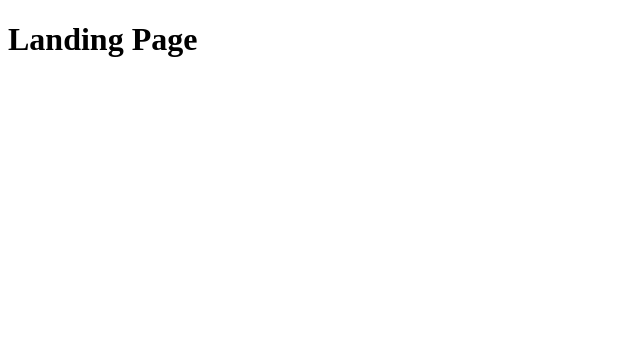
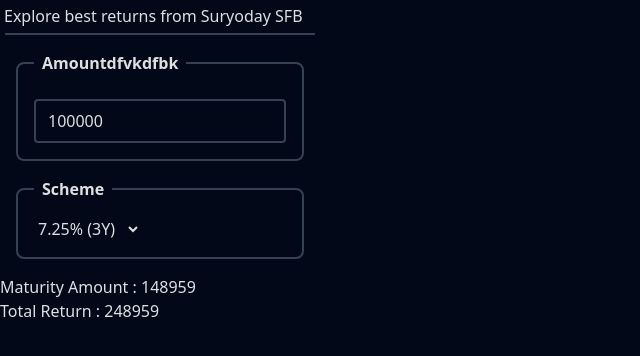
Before and after one commit to varun4sid/seo-landing, a React (Vite) app: page / in a window 1280 px wide. Shown: the top 356 px of the page, without its empty margins (0-640 px from the left). Built offline with nearby package versions, Linux system fonts and the light colour scheme.

Commit message:
feature : FD Calculator exploring high returns - Add Tailwind CSS

```diff
--- a/package.json
+++ b/package.json
@@ -10,8 +10,10 @@
     "preview": "vite preview"
   },
   "dependencies": {
+    "@tailwindcss/vite": "^4.1.14",
     "react": "^19.1.1",
-    "react-dom": "^19.1.1"
+    "react-dom": "^19.1.1",
+    "tailwindcss": "^4.1.14"
   },
   "devDependencies": {
     "@eslint/js": "^9.36.0",
--- a/src/App.css
+++ b/src/App.css
@@ -0,0 +1,29 @@
+@import "tailwindcss";
+
+body {
+    background-color: hsl(222.2 84.4% 4.9%);
+    color: rgba(255, 255, 255, 0.87);
+}
+
+.horizontal {
+    height: 2px;
+    display: block;
+    background-color: oklch(37.3% 0.034 259.733);
+    border-color: oklch(37.3% 0.034 259.733);
+    margin: 5px;
+}
+
+.sticky-calculator {
+    position: sticky;
+    max-width: 25vw;
+    min-width: 300px;
+    width: 25vw;
+    border-color: oklch(37.3% 0.034 259.733);
+    border-radius: 3px;
+}
+
+@media (max-width: 700px) {
+    .sticky-calculator {
+        display: none;
+    }
+}
--- a/src/App.tsx
+++ b/src/App.tsx
@@ -1,5 +1,8 @@
+import StickyCalculator from "./components/StickyCalculator/StickyCalculator";
+import "./App.css";
+
 function App() {
-    return <h1>Landing Page</h1>;
+    return <StickyCalculator />;
 }
 
 export default App;
--- /dev/null
+++ b/src/components/StickyCalculator/Amount.tsx
@@ -0,0 +1,30 @@
+import { useEffect } from "react";
+import type { amountState } from "../../constants/interfaces";
+
+function Amount({ amount, setAmount }: amountState) {
+    const handleChange = (e: React.ChangeEvent<HTMLInputElement>) => {
+        setAmount(Number(e.target.value));
+    };
+
+    useEffect(() => {
+        console.log(`Amount : ${amount}`);
+    }, [amount]);
+
+    return (
+        <fieldset className="m-4 p-4 border-2 border-gray-700 rounded-lg">
+            <legend className="font-semibold px-2">Amountdfvkdfbk</legend>
+            <input
+                type="number"
+                id="amount"
+                min={0}
+                value={amount}
+                onChange={handleChange}
+                max={1000000000}
+                step={1}
+                className="mt-2 px-3 py-2 border-2 border-gray-700 rounded w-full"
+            />
+        </fieldset>
+    );
+}
+
+export default Amount;
--- /dev/null
+++ b/src/components/StickyCalculator/SelectScheme.tsx
@@ -0,0 +1,32 @@
+import { suryoday } from "../../constants/db";
+import type { schemeState } from "../../constants/interfaces";
+
+function SelectScheme({ setScheme }: schemeState) {
+    function handleChangeScheme(e: React.ChangeEvent<HTMLSelectElement>) {
+        setScheme(Number(e.target.value));
+    }
+
+    return (
+        <div>
+            <fieldset className="m-4 p-4 border-2 border-gray-700 rounded-lg">
+                <legend className="font-semibold px-2">Scheme</legend>
+                <select
+                    name="sticky-scheme"
+                    id="sticky-scheme"
+                    onChange={handleChangeScheme}
+                >
+                    <option value="" disabled>
+                        Select
+                    </option>
+                    {suryoday.schemes.map((scheme) => (
+                        <option
+                            value={scheme.tenure}
+                        >{`${scheme.rate}% (${scheme.tenure}Y)`}</option>
+                    ))}
+                </select>
+            </fieldset>
+        </div>
+    );
+}
+
+export default SelectScheme;
--- /dev/null
+++ b/src/components/StickyCalculator/StickyCalculator.tsx
@@ -0,0 +1,28 @@
+import { useState } from "react";
+import Amount from "./Amount";
+import SelectScheme from "./SelectScheme";
+import { getReturns } from "../../constants/calculations";
+import { suryoday } from "../../constants/db";
+
+function StickyCalculator() {
+    const [amount, setAmount] = useState(100000);
+    const [scheme, setScheme] = useState(5);
+
+    const select = suryoday.schemes.filter(
+        (object) => object.tenure === scheme
+    )[0];
+    const returns = getReturns(amount, select.rate, select.tenure);
+
+    return (
+        <div className="sticky-calculator">
+            <p className="m-1">Explore best returns from Suryoday SFB</p>
+            <div className="horizontal"></div>
+            <Amount amount={amount} setAmount={setAmount} />
+            <SelectScheme setScheme={setScheme} />
+            <p>Maturity Amount : {returns.maturity.toFixed()}</p>
+            <p>Total Return : {returns.return.toFixed()}</p>
+        </div>
+    );
+}
+
+export default StickyCalculator;
--- /dev/null
+++ b/src/constants/calculations.ts
@@ -0,0 +1,12 @@
+export function getReturns(
+    amount: number,
+    rate: number,
+    tenure: number
+): { return: number; maturity: number } {
+    const n = 4; //compounding rate (per year)
+    const maturity = amount * Math.pow(1 + rate / (100 * n), n * tenure);
+    return {
+        maturity,
+        return: amount + maturity,
+    };
+}
--- /dev/null
+++ b/src/constants/db.ts
@@ -0,0 +1,17 @@
+const suryoday = {
+    schemes: [
+        { rate: 7.25, tenure: 3 },
+        { rate: 8.05, tenure: 5 },
+        { rate: 7.25, tenure: 10 },
+    ],
+};
+
+const sbi = {
+    schemes: [
+        { rate: 6.25, tenure: 2 },
+        { rate: 6.45, tenure: 3 },
+        { rate: 6.3, tenure: 5 },
+    ],
+};
+
+export { suryoday, sbi };
--- /dev/null
+++ b/src/constants/interfaces.ts
@@ -0,0 +1,13 @@
+export interface amountState {
+    amount: number;
+    setAmount: (val: number) => void;
+}
+
+export interface Scheme {
+    rate: number;
+    tenure: number;
+}
+
+export interface schemeState {
+    setScheme: (val: number) => void;
+}
--- a/vite.config.ts
+++ b/vite.config.ts
@@ -1,7 +1,8 @@
-import { defineConfig } from 'vite'
-import react from '@vitejs/plugin-react-swc'
+import { defineConfig } from "vite";
+import react from "@vitejs/plugin-react-swc";
+import tailwindcss from "@tailwindcss/vite";
 
 // https://vite.dev/config/
 export default defineConfig({
-  plugins: [react()],
-})
+    plugins: [react(), tailwindcss()],
+});
```
Also changed, not shown: 1 other file (tests, documents, lock files or other folders).
